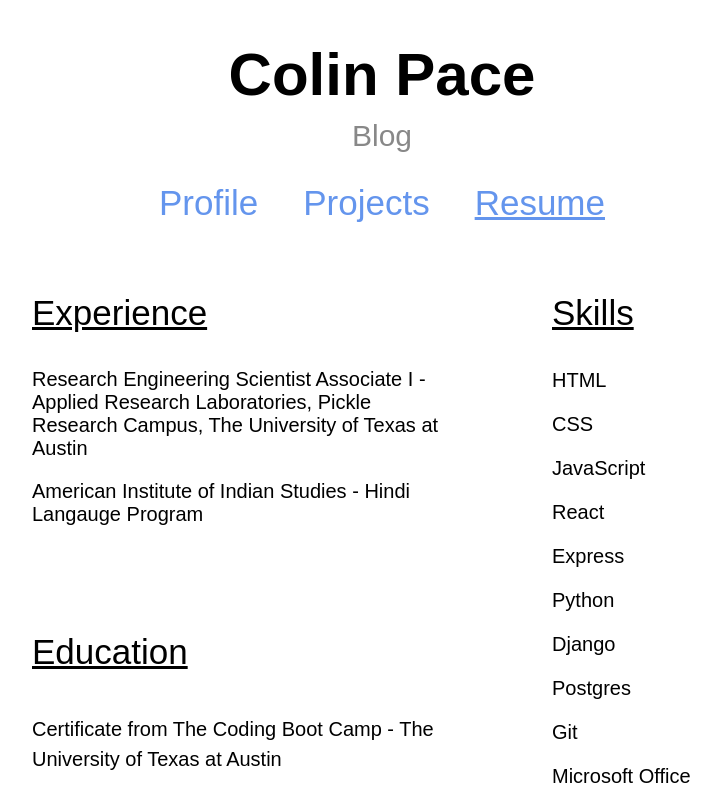
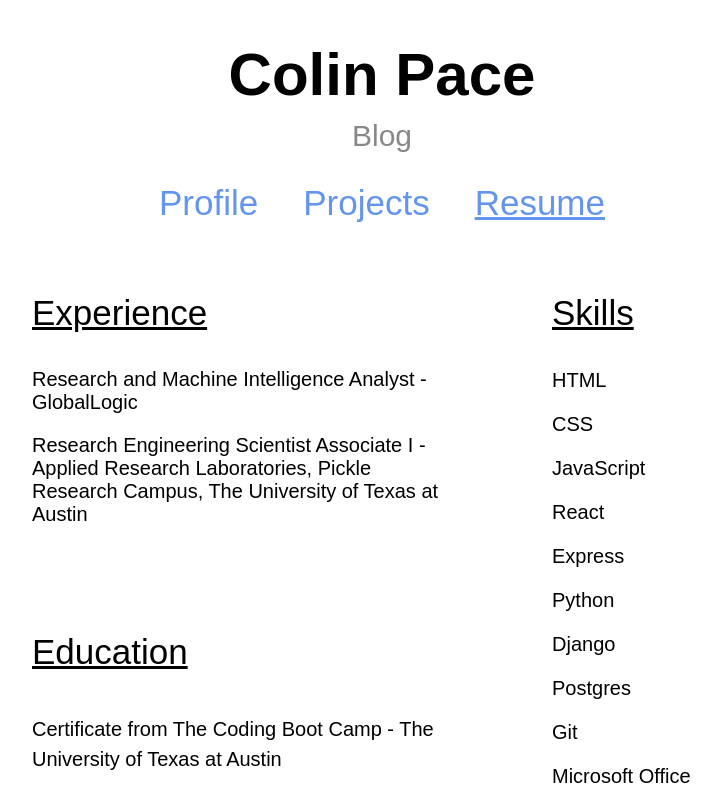
Before and after one commit to Colin-Pace/Portfolio, a React (Create React App) app: page / in a window 1280 px wide. Both pictures are taken after a click on the link "Resume". Shown: the top 800 px of the page, without its empty margins (258-979 px from the left). Built offline with nearby package versions, Linux system fonts and the light colour scheme.

Commit message:
edited resume

```diff
--- a/src/Resume.js
+++ b/src/Resume.js
@@ -8,8 +8,8 @@
         <div id = 'resumeLeft'>
           <div id = 'experience'>
             <p className = 'sideTitle'>Experience</p>
+            <p className = 'title'>Research and Machine Intelligence Analyst - GlobalLogic</p>
             <p className = 'title'>Research Engineering Scientist Associate I - Applied Research Laboratories, Pickle Research Campus, The University of Texas at Austin</p>
-            <p className = 'title'>American Institute of Indian Studies - Hindi Langauge Program</p>
           </div>
 
           <div className = 'edStint'>
```
